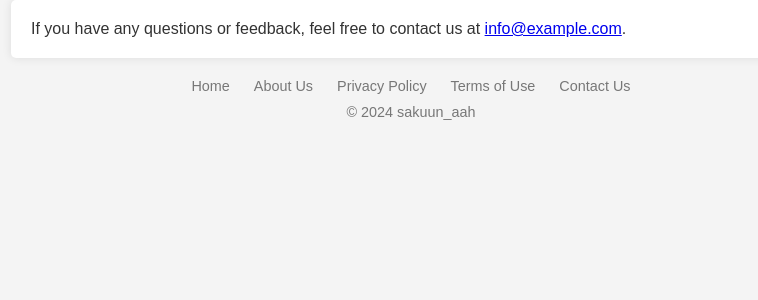
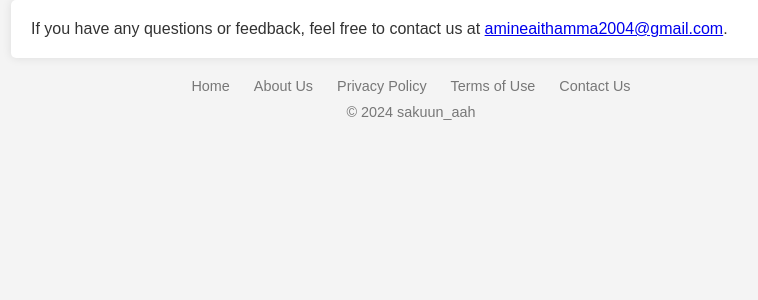
Before and after one commit to amineaith3/instaProfilDownloader, a Flask app: page /contact in a window 1280 px wide. Shown: the part 77-377 px from the top of the page, without its empty margins (229-987 px from the left). Run offline with Flask 3, Linux system fonts and the light colour scheme.

Commit message:
email updated

```diff
--- a/templates/contact.html
+++ b/templates/contact.html
@@ -11,7 +11,7 @@
         <h1>Contact Us</h1>
     </header>
     <div class="container">
-        <p>If you have any questions or feedback, feel free to contact us at <a href="mailto:info@example.com">info@example.com</a>.</p>
+        <p>If you have any questions or feedback, feel free to contact us at <a href="mailto:amineaithamma2004@gmail.com">amineaithamma2004@gmail.com</a>.</p>
     </div>
     <footer>
         <nav>
```
